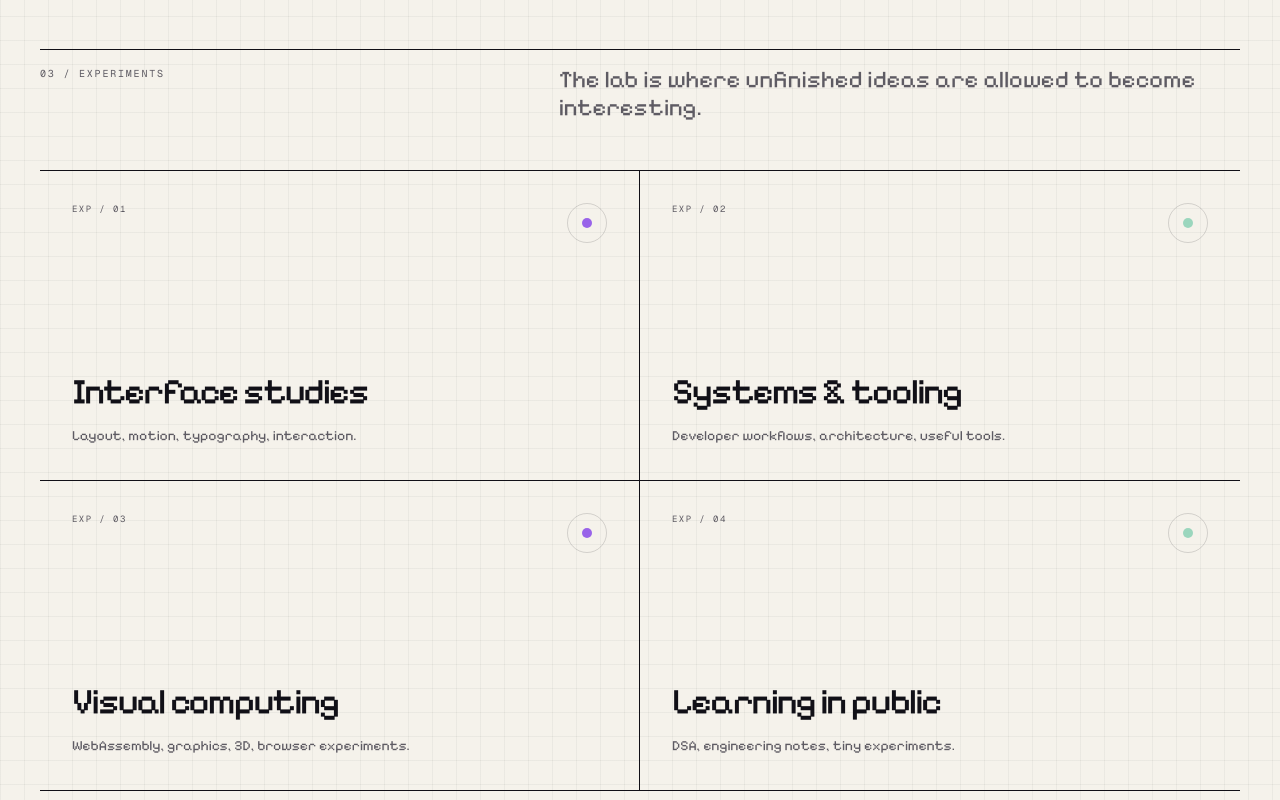
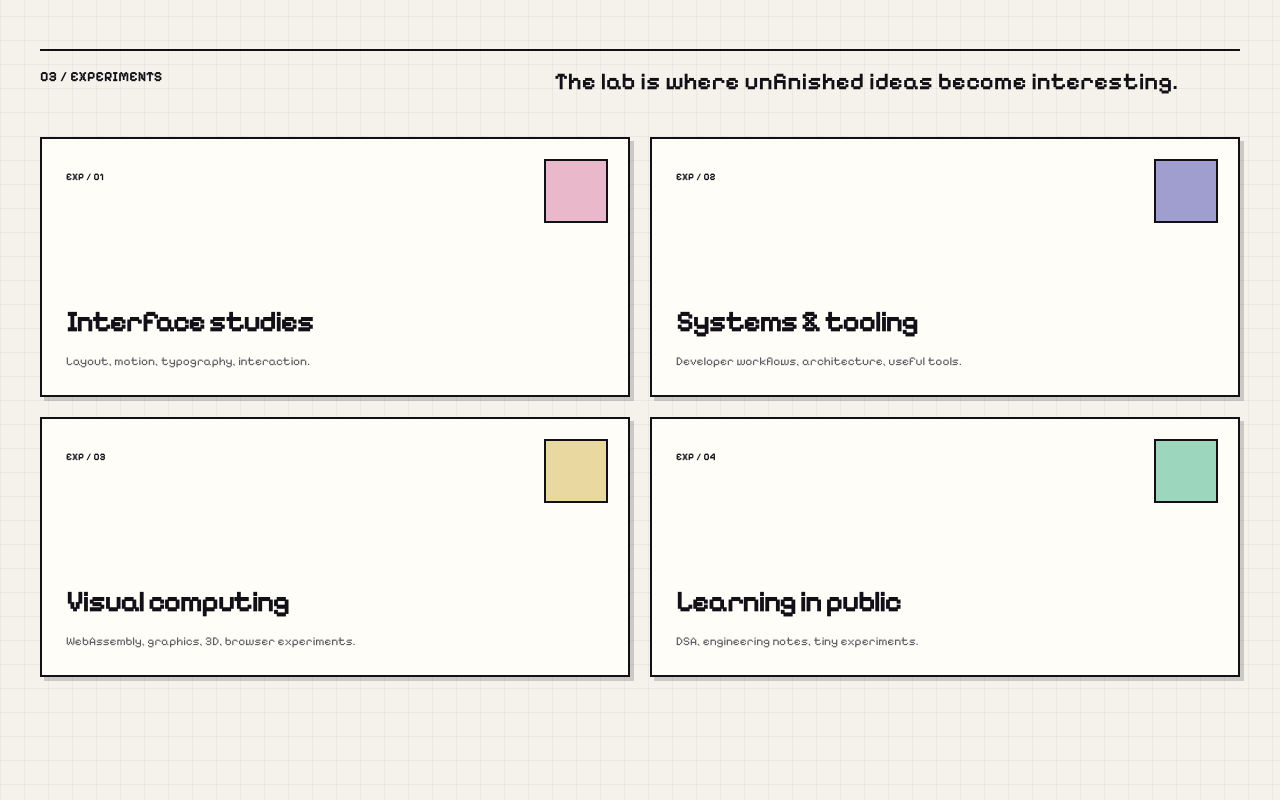
Before and after one commit to inputtext/pixelforge-portfolio, a Next.js app: page / in a window 1280 px wide. Shown: the part 1520-2320 px from the top of the page. Built offline with nearby package versions, Linux system fonts and the light colour scheme.

Commit message:
make PixelForge fully pixelated

```diff
--- a/components/Experiments.tsx
+++ b/components/Experiments.tsx
@@ -1,39 +1,26 @@
 const items = [
-  ["EXP / 01", "Interface studies", "Layout, motion, typography, interaction."],
-  ["EXP / 02", "Systems & tooling", "Developer workflows, architecture, useful tools."],
-  ["EXP / 03", "Visual computing", "WebAssembly, graphics, 3D, browser experiments."],
-  ["EXP / 04", "Learning in public", "DSA, engineering notes, tiny experiments."],
+  ["EXP / 01","Interface studies","Layout, motion, typography, interaction.","bg-pink"],
+  ["EXP / 02","Systems & tooling","Developer workflows, architecture, useful tools.","bg-lavender"],
+  ["EXP / 03","Visual computing","WebAssembly, graphics, 3D, browser experiments.","bg-yellow"],
+  ["EXP / 04","Learning in public","DSA, engineering notes, tiny experiments.","bg-green"],
 ];
 
 export default function Experiments() {
   return (
-    <section id="experiments" className="px-5 py-24 md:px-10 md:py-28">
+    <section id="experiments" className="px-5 py-20 md:px-10 md:py-28">
       <div className="mx-auto max-w-[1480px]">
-        <div className="grid gap-8 border-t editorial-rule pt-4 md:grid-cols-[1fr_1.4fr]">
-          <div className="font-mono text-[10px] uppercase tracking-[0.18em] text-muted">
-            03 / Experiments
-          </div>
-          <p className="max-w-2xl text-xl leading-7 text-muted md:text-2xl">
-            The lab is where unfinished ideas are allowed to become interesting.
-          </p>
+        <div className="mb-10 grid gap-6 border-t-2 border-foreground pt-4 md:grid-cols-[1fr_1.4fr]">
+          <div className="text-sm font-bold uppercase">03 / Experiments</div>
+          <p className="max-w-2xl text-xl font-semibold leading-tight md:text-2xl">The lab is where unfinished ideas become interesting.</p>
         </div>
-
-        <div className="mt-12 grid border-t editorial-rule md:grid-cols-2">
-          {items.map(([code, title, text], index) => (
-            <article
-              key={code}
-              className="group relative min-h-[250px] border-b editorial-rule p-6 md:min-h-[310px] md:p-8 md:[&:nth-child(odd)]:border-r"
-            >
-              <div className="flex items-start justify-between">
-                <span className="font-mono text-[9px] uppercase tracking-[0.16em] text-muted">{code}</span>
-                <span className="flex h-10 w-10 items-center justify-center rounded-full border border-foreground/15 transition-transform duration-500 group-hover:rotate-45">
-                  <span className={`h-2.5 w-2.5 rounded-full ${index % 2 ? "bg-green" : "bg-purple"}`} />
-                </span>
-              </div>
-
-              <div className="absolute bottom-8 left-6 right-6 md:left-8 md:right-8">
-                <h3 className="text-2xl font-medium tracking-[-0.05em] md:text-4xl">{title}</h3>
-                <p className="mt-3 max-w-sm text-sm leading-6 text-muted">{text}</p>
+        <div className="grid gap-5 md:grid-cols-2">
+          {items.map(([code,title,text,color]) => (
+            <article key={code} className="pixel-border group relative min-h-[260px] overflow-hidden bg-paper p-6">
+              <div className={`absolute right-5 top-5 h-16 w-16 border-2 border-foreground ${color} transition-transform group-hover:rotate-45`} />
+              <span className="text-[10px] font-bold uppercase">{code}</span>
+              <div className="absolute bottom-6 left-6 right-6">
+                <h3 className="text-3xl font-bold tracking-[-0.06em]">{title}</h3>
+                <p className="mt-3 max-w-md text-xs leading-5 text-muted">{text}</p>
               </div>
             </article>
           ))}
```
